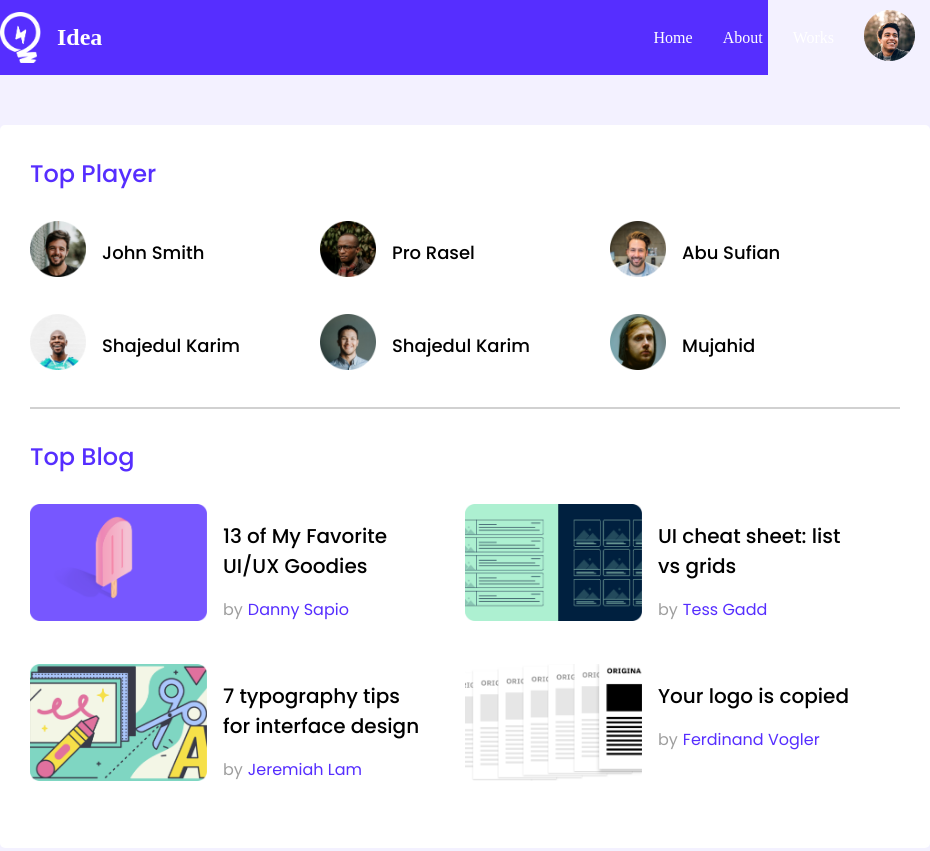
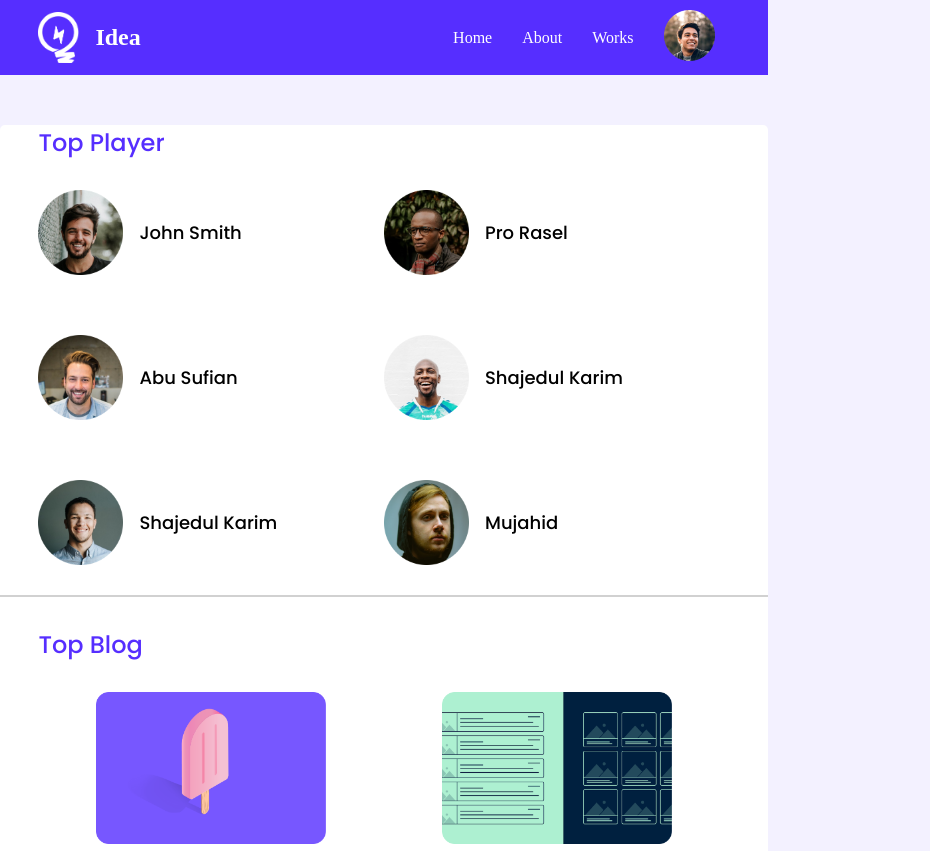
Before and after one commit to sikderfahad/leader-board, a plain HTML site: page index.html in a window 768 px wide. Shown: the top 851 px of the page, 930 px wide, since content can reach past the window. Drawn offline with nearby package versions, Linux system fonts and the light colour scheme.

Commit message:
Responsive design

```diff
--- a/css/style.css
+++ b/css/style.css
@@ -60,11 +60,12 @@ header {
 .nav {
     width: 930px;
     height: 100%;
-    display: flex;
+    display: grid;
+    grid-template-columns: repeat(2, 1fr);
     margin: auto;
 }
+
 .logo {
-    width: 20%;
     display: flex;
     align-items: center;
 }
@@ -78,7 +79,6 @@ header {
     color: #fff;
 }
 .menubar {
-    width: 80%;
     text-align: right;
 }
 .menubar ul {
@@ -119,6 +119,7 @@ header {
     grid-template-columns: repeat(3, 1fr);
     row-gap: 30px;
 }
+
 .player {
     display: flex;
 }
@@ -224,9 +225,7 @@ header {
 
 /* ---------------For Mobile Device------------------ */
 
-@media only screen and (max-width: 575px) {
-
-
+@media only screen and (max-width: 767px) {
 
     .nav {
         width: 100%;
@@ -263,6 +262,18 @@ header {
     .top-players, .top-blogs, .latest-courses {
         grid-template-columns: repeat(1, 1fr);
         justify-items: center;
+        row-gap: 50px;
+    }
+    .player {
+        display: block;
+        text-align: center;
+    }
+    .player-name {
+        margin: 0px;
+    }
+    .player img {
+        width: 130px;
+        height: auto;
     }
     .blog {
         display: block;
@@ -283,3 +294,51 @@ header {
         font-size: 18px;
     }
 }
+
+/* ---------------For Tablet Device------------------ */
+
+@media only screen and (min-width: 768px) and (max-width: 1023px) {
+
+    .nav {
+        width: 90%;
+
+    }
+    .container {
+        width: auto;
+        margin: auto;
+        padding: 0;
+        background: #fff;
+        margin-top: 50px;
+    }
+    .section-title {
+        margin: 30px 5%;
+    }
+    .top-players, .top-blogs, .latest-courses {
+        width: 90%;
+        grid-template-columns: repeat(2, 1fr);
+        margin: auto;
+        row-gap: 60px;
+    }
+    .top-blogs {
+        text-align: center;
+    }
+    .player {
+        align-items: center;
+    }
+    .player img {
+        width: 85px;
+        height: auto;
+    }
+    .blog {
+        display: flex;
+        flex-direction: column;
+        align-items: center;
+    }
+    .thumbnail img {
+        width: 230px;
+        height: auto;
+    }
+    .latest-courses {
+        justify-items: center;
+    }
+}
```
